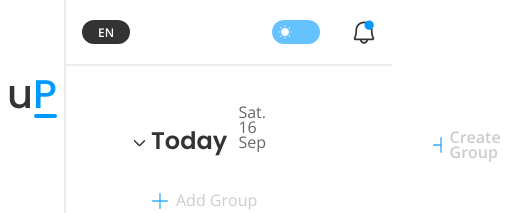
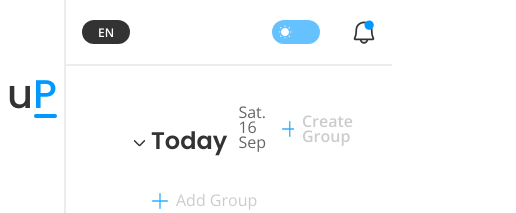
Before and after one commit to HonzaJeMocDobrej/uPeak, a React (Vite) app in the folder client/: page /todo in a window 390 px wide. Shown: the top 213 px of the page, 516 px wide, since content can reach past the window. Built offline with nearby package versions, Linux system fonts and the light colour scheme.

Commit message:
ToDo - I was making it responsive but didnt finish it, stopped at breakpoint 750px

```diff
--- a/client/src/pages/ToDo.jsx
+++ b/client/src/pages/ToDo.jsx
@@ -276,7 +276,7 @@ function ToDo(props) {
               </div>
 
             </div>
-            <div className="ctaCont" style={{position: "relative"}}>
+            <div className="ctaCont secondCtaCont" style={{position: "relative"}}>
               <div onClick={() => univToggle(setIsGroupAddOpen)} className="ctaGroupTodo leftCtaGroupTodo">Add Group</div>
               <ul className="dropdownGroup" style={{display: isGroupAddOpen ? 'block' : 'none'}}>
                 {groups.map((group, index) => {
--- a/client/src/styles/_todo.scss
+++ b/client/src/styles/_todo.scss
@@ -2,14 +2,24 @@ main {
   .todoConts {
     box-sizing: border-box;
     padding-bottom: 3rem;
+    overflow-y: auto;
+    height: calc(100vh - 7rem);
 
     .topCont {
       display: flex;
       align-items: center;
       margin-left: 4rem;
-      gap: 30%;
+      gap: calc(70% - 21.25rem);
       height: 2.5rem;
-      margin-top: 2.8rem;
+      padding-top: 2.8rem;
+
+      @media (max-width: 1000px) {
+        gap: calc(100% - 27.25rem);
+      }
+
+      .ctaCont {
+        height: 100%;
+      }
 
       .ctaGroupTodo {
         margin-bottom: 0.2rem;
@@ -143,13 +153,9 @@ main {
       }
     }
 
-    .ctaCont {
-      height: 100%;
-
-      &:nth-child(2) {
-        padding-top: 2rem;
-        padding-left: 5.5rem;
-      }
+    .secondCtaCont {
+      padding-top: 2rem;
+      padding-left: 5.5rem;
     }
 
     .ctaGroupTodo {
@@ -598,6 +604,10 @@ main {
           height: 3rem;
           justify-content: space-between;
 
+          @media (max-width: 1000px) {
+            width: calc(100% - 5.5rem);
+          }
+
           .btnAndTextCont {
             display: flex;
             align-items: center;
--- a/client/src/styles/styles.css
+++ b/client/src/styles/styles.css
@@ -1194,14 +1194,24 @@ main .progressConts .counterCont h2 {
 main .todoConts {
   box-sizing: border-box;
   padding-bottom: 3rem;
+  overflow-y: auto;
+  height: calc(100vh - 7rem);
 }
 main .todoConts .topCont {
   display: flex;
   align-items: center;
   margin-left: 4rem;
-  gap: 30%;
+  gap: calc(70% - 21.25rem);
   height: 2.5rem;
-  margin-top: 2.8rem;
+  padding-top: 2.8rem;
+}
+@media (max-width: 1000px) {
+  main .todoConts .topCont {
+    gap: calc(100% - 27.25rem);
+  }
+}
+main .todoConts .topCont .ctaCont {
+  height: 100%;
 }
 main .todoConts .topCont .ctaGroupTodo {
   margin-bottom: 0.2rem;
@@ -1319,10 +1329,7 @@ main .todoConts .topCont .dayTimeCont .goBack:before {
   transition: 0.25s;
   transform: rotate(0deg) scale(0.5);
 }
-main .todoConts .ctaCont {
-  height: 100%;
-}
-main .todoConts .ctaCont:nth-child(2) {
+main .todoConts .secondCtaCont {
   padding-top: 2rem;
   padding-left: 5.5rem;
 }
@@ -1716,6 +1723,11 @@ main .todoConts .toDoListItemsCont .toDoListItem {
   border-bottom: solid 1px #CCC;
   height: 3rem;
   justify-content: space-between;
+}
+@media (max-width: 1000px) {
+  main .todoConts .toDoListItemsCont .toDoListItem {
+    width: calc(100% - 5.5rem);
+  }
 }
 main .todoConts .toDoListItemsCont .toDoListItem .btnAndTextCont {
   display: flex;
```
Also changed, not shown: 1 other file (tests, documents, lock files or other folders).
